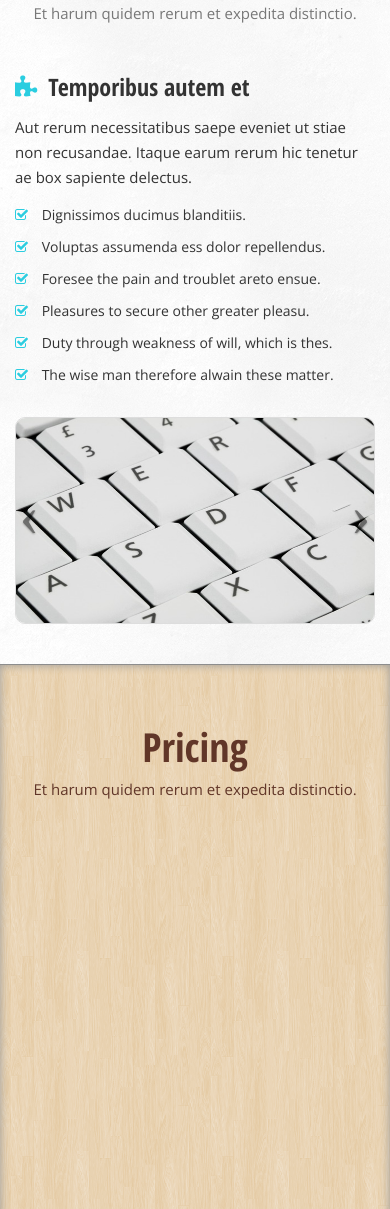
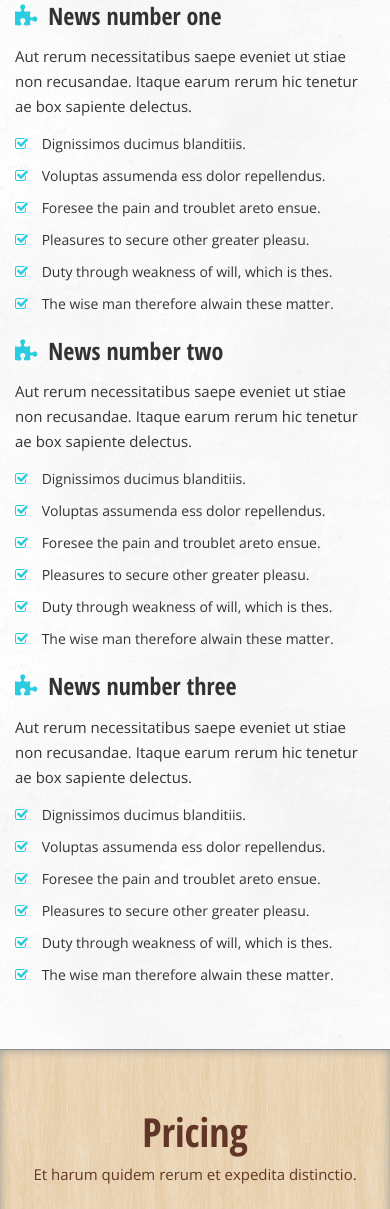
Before and after one commit to brian3t/sgappmarket_html, a plain HTML site: page www/index.html in a window 390 px wide. Shown: the part 10568-11777 px from the top of the page. Drawn offline with nearby package versions, Linux system fonts and the light colour scheme; some packages are replaced by stand-ins of ours.

Commit message:
05/03/2014 Brian3T: Remove files in .idea directory Fix bootstrap's dropdown menu white style Done news section: display 3 news.
Todo:
App section
App detail view - create a hidden element and populate with app details.

```diff
--- a/www/css/style.css
+++ b/www/css/style.css
@@ -87,11 +87,11 @@ hr{
     font-size: 25px;
 }
 
-.navbar .collapse .nav li a{
-    color: #fff;
-}
+/*.navbar .collapse .nav li a{*/
+    /*color: #fff;*/
+/*}*/
 /* Menu Dropdown style CSS */
-.dropdown-menu li a{color:#000!important}
+/*.dropdown-menu li a{color:#000!important}*/
 /* Responsive Slider CSS */
 
 .bannercontainer{
@@ -716,51 +716,55 @@ div.ppt {
     background: #15cbeb;
 }
 
-/* Product CSS */
+/* News CSS */
 
-.product{
+.news{
     background: #fff url('../img/product.png') repeat;
     border-top: 2px solid #fff;
     padding: 40px 0;
 }
 
-.product .product-content h3{
+.news .news-content h3{
     margin: 0;
 }
 
-.product .product-content h3 i{
+.news .news-content h3 i{
     color: #2acde0;
     margin-right: 5px;
 }
 
-.product .product-content p{
+.news .news-content p{
     margin: 15px 0;
     font-size: 15px;
     line-height: 25px;
 }
 
-.product .product-content .sub-item i{
+.news .news-content .sub-item i{
     display: inline-block;
     margin-right: 10px;
     margin-bottom: 15px;
     color: #2acde0;
 }
 
-.product .product-content .carousel .item img{
+.news .news-content .carousel .item img{
     border-radius: 10px;
     border: 1px solid #ddd;
 }
 
-.product .product-content .carousel-control {
+.news .news-content .carousel-control {
     background: none;
     -ms-filter: "progid:DXImageTransform.Microsoft.Alpha(Opacity=0)";
 }
 
-.product .product-content .carousel-control  span{
+.news .news-content .carousel-control  span{
     color: #000;
     font-size: 60px;
     margin-top: -40px;
 }
+.news .news-content > .row > div{
+    margin-bottom: 12px;
+}
+
 
 /* Pricing Table */
 
--- a/www/index.html
+++ b/www/index.html
@@ -510,16 +510,15 @@
 <!-- End CTa -->
 
 <!-- Start Product -->
-<div class="product">
+<div class="news">
     <div class="container">
-        <!-- Product heading and paragraph -->
-        <h2 class="head">Product</h2>
-        <p class="para">Et harum quidem rerum et expedita distinctio.</p>
-        <div class="product-content">
+        <!-- NEws heading and paragraph -->
+        <h2 class="head">News</h2>
+        <div class="news-content">
             <div class="row">
-                <div class="col-md-5 col-sm-6">
-                    <!-- Product Item list -->
-                    <h3><i class="icon-puzzle-piece"></i> Temporibus autem et</h3>
+                <!-- News Item -->
+                <div class="col-md-12">
+                    <h3><i class="icon-puzzle-piece"></i> News number one</h3>
                     <p>Aut rerum necessitatibus saepe eveniet ut stiae non recusandae. Itaque earum rerum hic tenetur ae box sapiente delectus.</p>
                     <div class="sub-item">
                         <div class="item">
@@ -548,35 +547,68 @@
                         </div>
                     </div>
                 </div>
-                <div class="col-md-7 col-sm-6">
-                    <!-- Carousel for Product -->
-                    <div id="carousel-example-generic" class="carousel slide">
-
-                        <!-- Wrapper for slides -->
-                        <div class="carousel-inner">
-                            <div class="item active">
-                                <!-- Carousel Image -->
-                                <img src="img/11.png" class="img-responsive" alt="" />
-                            </div>
-
-                            <div class="item">
-                                <img src="img/12.jpg" class="img-responsive" alt="" />
-                            </div>
-
-                            <div class="item">
-                                <img src="img/13.png" class="img-responsive" alt="" />
-                            </div>
+                <div class="col-md-12">
+                    <h3><i class="icon-puzzle-piece"></i> News number two</h3>
+                    <p>Aut rerum necessitatibus saepe eveniet ut stiae non recusandae. Itaque earum rerum hic tenetur ae box sapiente delectus.</p>
+                    <div class="sub-item">
+                        <div class="item">
+                            <i class="icon-check"></i>
+                            <span>Dignissimos ducimus blanditiis.</span>
+                        </div>
+                        <div class="item">
+                            <i class="icon-check"></i>
+                            <span>Voluptas assumenda ess dolor repellendus.</span>
+                        </div>
+                        <div class="item">
+                            <i class="icon-check"></i>
+                            <span>Foresee the pain and troublet areto ensue.</span>
+                        </div>
+                        <div class="item">
+                            <i class="icon-check"></i>
+                            <span>Pleasures to secure other greater pleasu.</span>
+                        </div>
+                        <div class="item">
+                            <i class="icon-check"></i>
+                            <span>Duty through weakness of will, which is thes.</span>
+                        </div>
+                        <div class="item">
+                            <i class="icon-check"></i>
+                            <span>The wise man therefore alwain these matter.</span>
                         </div>
                     </div>
+                </div>
+                <div class="col-md-12">
+                    <h3><i class="icon-puzzle-piece"></i> News number three</h3>
+                    <p>Aut rerum necessitatibus saepe eveniet ut stiae non recusandae. Itaque earum rerum hic tenetur ae box sapiente delectus.</p>
+                    <div class="sub-item">
+                        <div class="item">
+                            <i class="icon-check"></i>
+                            <span>Dignissimos ducimus blanditiis.</span>
+                        </div>
+                        <div class="item">
+                            <i class="icon-check"></i>
+                            <span>Voluptas assumenda ess dolor repellendus.</span>
+                        </div>
+                        <div class="item">
+                            <i class="icon-check"></i>
+                            <span>Foresee the pain and troublet areto ensue.</span>
+                        </div>
+                        <div class="item">
+                            <i class="icon-check"></i>
+                            <span>Pleasures to secure other greater pleasu.</span>
+                        </div>
+                        <div class="item">
+                            <i class="icon-check"></i>
+                            <span>Duty through weakness of will, which is thes.</span>
+                        </div>
+                        <div class="item">
+                            <i class="icon-check"></i>
+                            <span>The wise man therefore alwain these matter.</span>
+                        </div>
+                    </div>
+                </div>
 
-                    <!-- Controls -->
-                    <a class="left carousel-control" href="#carousel-example-generic" data-slide="prev">
-                        <span class="icon-prev"></span>
-                    </a>
-                    <a class="right carousel-control" href="#carousel-example-generic" data-slide="next">
-                        <span class="icon-next"></span>
-                    </a>
-                </div>
+
             </div>
         </div>
     </div>
```
Also changed, not shown: 1 other file.
